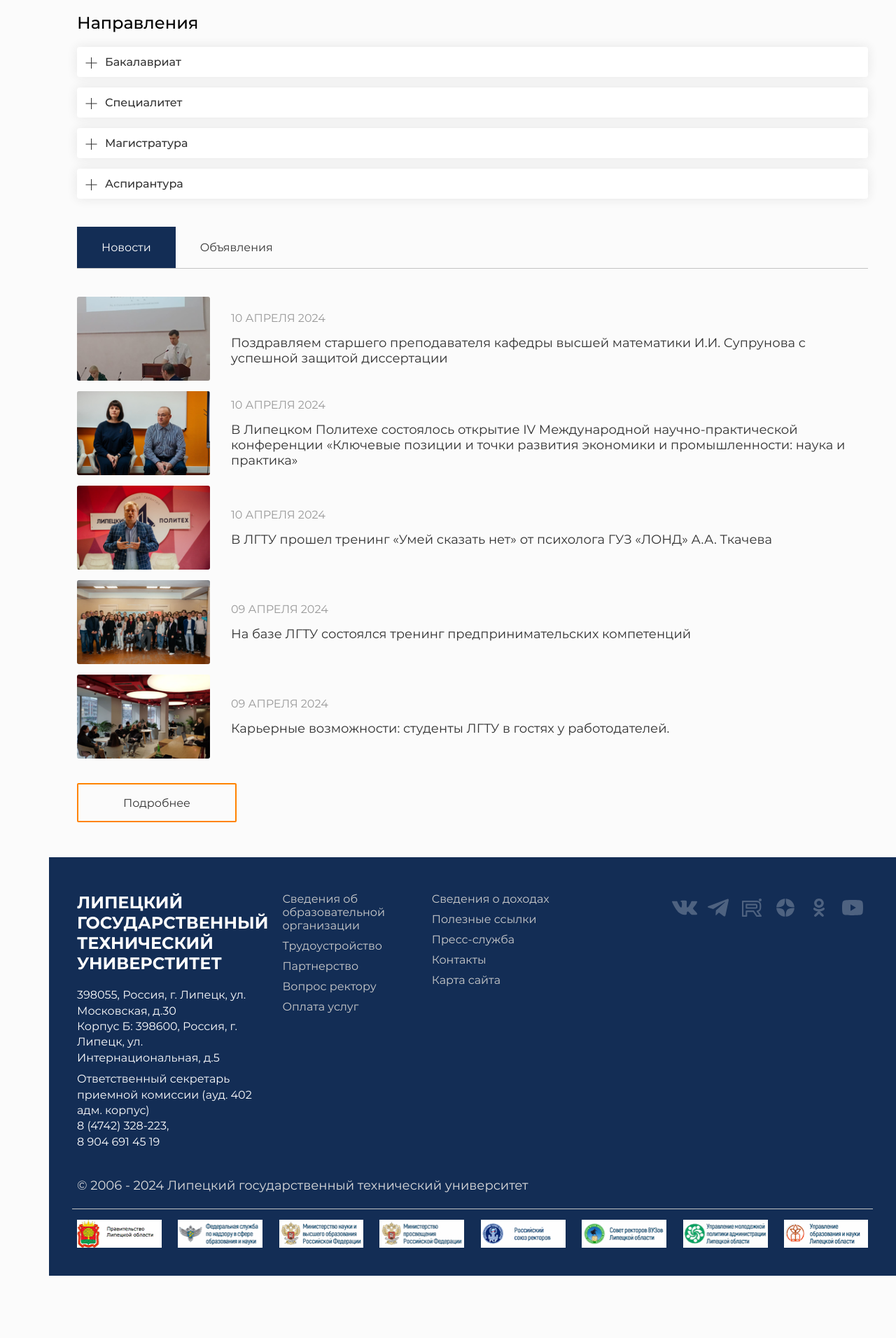
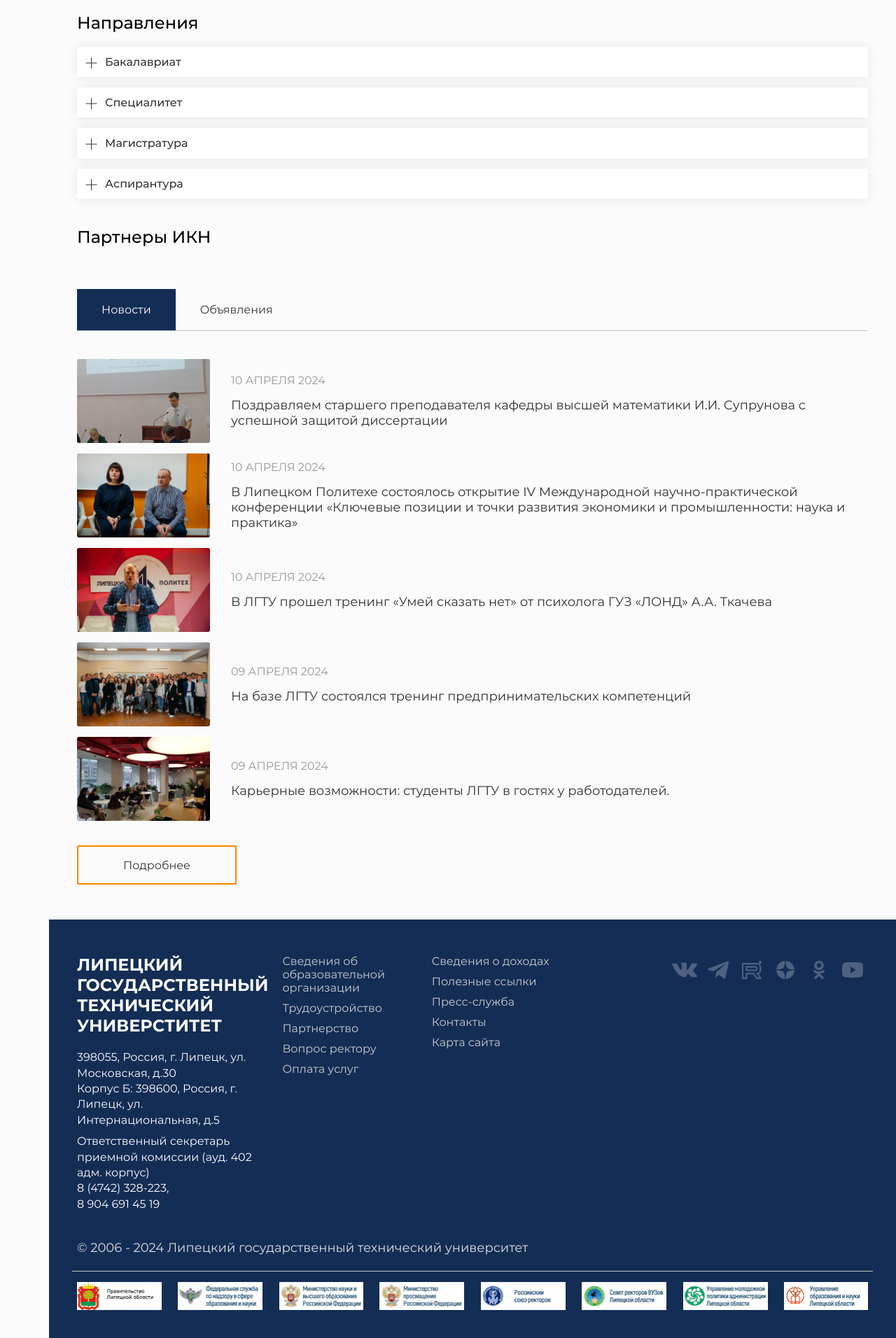
Before and after one commit to nikondi/lstu-laravel, a Laravel app: page /fak in a window 1280 px wide. Shown: the part 1221-3133 px from the top of the page at 70% size. Before the commit the page ends 3044 px from the top, so only its background shows below. Run offline with Laravel 12, Linux system fonts and the light colour scheme; style sheets or scripts are compiled from the project's sources.

Commit message:
Fak partners

```diff
--- a/resources/css/pages/_fak.scss
+++ b/resources/css/pages/_fak.scss
@@ -138,3 +138,23 @@
     padding-top: 40px;
     padding-bottom: 20px;
 }
+
+
+.fak-partners {
+  margin-top: 40px;
+  overflow: hidden;
+}
+
+.fak-partners-slider {
+  &.swiper {
+    overflow: visible;
+  }
+}
+.fak-partner {
+  &.swiper-slide {
+    width: auto;
+  }
+  img {
+    height: 70px;
+  }
+}
--- a/resources/js/bootstrap.js
+++ b/resources/js/bootstrap.js
@@ -1,4 +1,4 @@
-import axios from 'axios';
-window.axios = axios;
-
-window.axios.defaults.headers.common['X-Requested-With'] = 'XMLHttpRequest';
+// import axios from 'axios';
+// window.axios = axios;
+//
+// window.axios.defaults.headers.common['X-Requested-With'] = 'XMLHttpRequest';
--- a/resources/js/js.ts
+++ b/resources/js/js.ts
@@ -1,7 +1,10 @@
 import './bootstrap';
+
+import "swiper/css";
+
 import {initNewsArchive} from "@/pages/news";
 import {initAccordions} from "@/accordion";
-import {initFakDirections, initFakMenu} from "@/pages/fak";
+import fakPage from "@/pages/fak";
 
 document.addEventListener('DOMContentLoaded', function() {
   document.querySelectorAll('.tabs').forEach(function(wrapper) {
@@ -26,9 +29,7 @@
   initSearch();
 
   // Страница факультета
-  initFakMenu();
-  initFakDirections();
-
+  fakPage();
   // Страница факультета
 
   // Страница новостей
--- a/resources/js/pages/fak.ts
+++ b/resources/js/pages/fak.ts
@@ -1,6 +1,14 @@
 import {outsideClick} from "@/helpers";
+import {accordion} from "@/accordion";
+import Swiper from "swiper";
 
-export function initFakMenu() {
+export default function fakPage() {
+  initFakPartners();
+  initMenu();
+  initDirections();
+}
+
+function initMenu() {
   const openMenu = (submenu: Element) => submenu.classList.add('opened');
   const closeMenu = (submenu: Element) => submenu.classList.remove('opened');
   document.querySelectorAll('.fak-submenu').forEach(function(submenu) {
@@ -18,46 +26,26 @@
   })
 }
 
-export function initFakDirections() {
+function initDirections() {
   document.querySelectorAll('.direction').forEach(function(direction) {
-    const button = direction.querySelector('.direction__heading');
+    const button = direction.querySelector('.direction__heading') as HTMLElement;
     const content = direction.querySelector('.direction__content') as HTMLElement;
 
     if(!button || !content)
       return true;
 
-    const setContentHeight = () => {
-      content.style.overflow = 'hidden';
-      content.style.maxHeight = content.scrollHeight+'px'
-    };
-    const resetStyles = () => {
-      content.style.maxHeight = null;
-      content.style.overflow = null;
-    }
-    const handleTransitionEnd = (e: TransitionEvent) => {
-      if(!e || e.target !== content || e.propertyName !== 'max-height')
-        return;
-      resetStyles();
-    };
-    const open = () => {
-      setContentHeight();
-      direction.classList.add('opened');
-      content.addEventListener('transitionend', handleTransitionEnd);
-    };
-    const close = () => {
-      setContentHeight();
-      content.removeEventListener('transitionend', handleTransitionEnd);
-      setTimeout(function() {
-        direction.classList.remove('opened');
-        resetStyles();
-      });
-    };
-
-    button.addEventListener('click', function() {
-      if(direction.classList.contains('opened'))
-        close();
-      else
-        open();
-    });
+    const _accordion = accordion(direction, button, content);
+    button.addEventListener('click', _accordion.toggle);
   });
 }
+
+function initFakPartners() {
+  const elem = document.querySelector('.fak-partners-slider') as HTMLElement;
+  if(!elem)
+    return;
+
+  new Swiper(elem, {
+    slidesPerView: 'auto',
+    spaceBetween: 20
+  });
+}
--- a/resources/views/fak.blade.php
+++ b/resources/views/fak.blade.php
@@ -199,6 +199,25 @@
             </div>
         </div>
     </section>
+
+    <section class="fak-partners">
+        <div class="container">
+            <h2 class="heading-2">Партнеры ИКН</h2>
+
+            <div class="swiper fak-partners-slider">
+                <div class="swiper-wrapper">
+                        @foreach(\Illuminate\Support\Facades\Storage::disk('public')->files('fak/IKN/partners') as $file)
+                            <div class="swiper-slide fak-partner">
+                                <a href="#">
+                                    <img src="{{ \Illuminate\Support\Facades\Storage::disk('public')->url($file) }}" title="{{ $file }}" alt="">
+                                </a>
+                            </div>
+                        @endforeach
+                    </div>
+            </div>
+        </div>
+    </section>
+
     <section class="fak-news">
         <div class="container">
             <div class="tabs">
```
